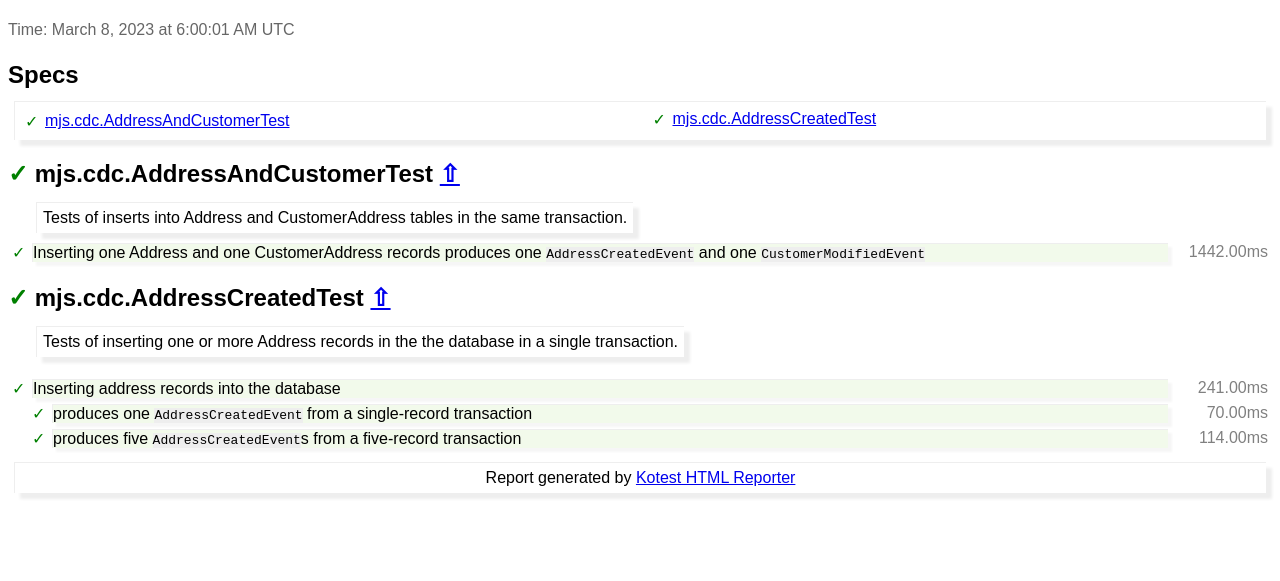
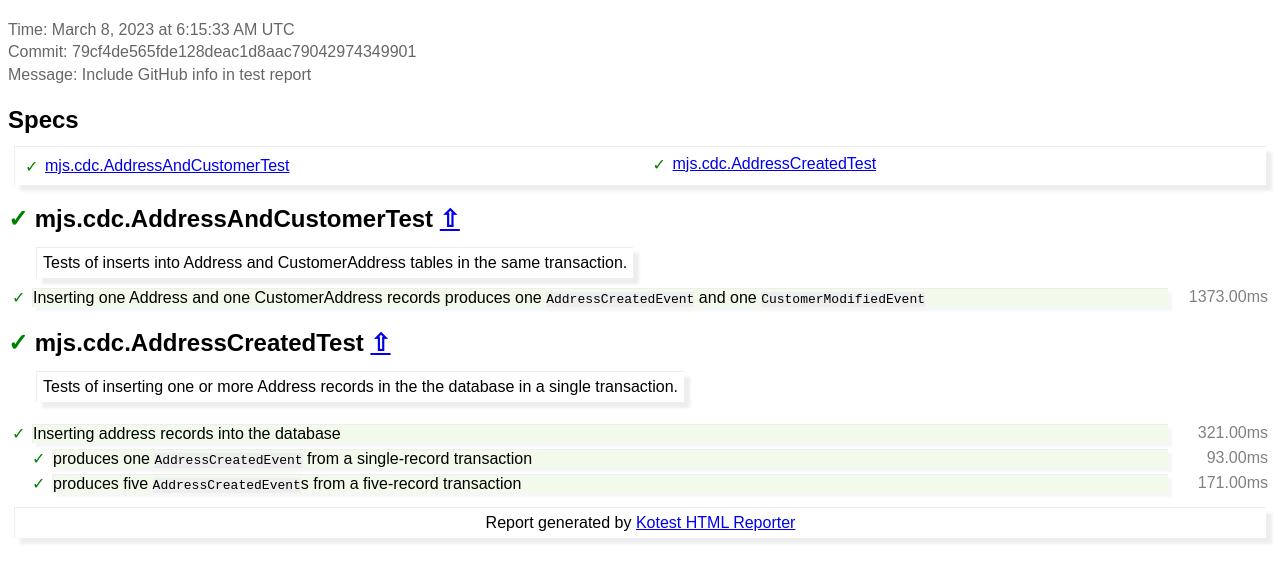
Before and after one commit to mjstrasser/cdc-kafka-streams, a plain HTML site: page index.html in a window 1280 px wide. Shown: the part 61-642 px from the top of the page. Drawn offline with Linux system fonts and the light colour scheme.

Commit message:
deploy: 79cf4de565fde128deac1d8aac79042974349901

```diff
--- a/index.html
+++ b/index.html
@@ -127,7 +127,7 @@ h2 {
   </head>
   <body>
     <h1>Test Results</h1>
-    <p class="timestamp">Time: March 8, 2023 at 6:00:01 AM UTC</p>
+    <p class="timestamp">Time: March 8, 2023 at 6:15:33 AM UTC<br>Commit: 79cf4de565fde128deac1d8aac79042974349901<br>Message: Include GitHub info in test report</p>
     <div class="toc">
       <h2 id="toc">Specs</h2>
       <div class="toc-entries shadow-box">
@@ -150,7 +150,7 @@ h2 {
       <div class="line">
         <div class="result-col"><span class="result-Success">✓</span></div>
         <div class="name-col Success"><span class="name">Inserting one Address and one CustomerAddress records produces one <span class='code'>AddressCreatedEvent</span> and one <span class='code'>CustomerModifiedEvent</span></span></div>
-        <div class="duration-col"><span class="duration">1442.00ms</span></div>
+        <div class="duration-col"><span class="duration">1373.00ms</span></div>
       </div>
       <h2 id="mjs.cdc.AddressCreatedTest"><span class="result-Success">✓</span>&nbsp;mjs.cdc.AddressCreatedTest&nbsp;<a href="#toc">⇧</a></h2>
       <div class="line">
@@ -161,19 +161,19 @@ h2 {
       <div class="line">
         <div class="result-col"><span class="result-Success">✓</span></div>
         <div class="name-col Success"><span class="name">Inserting address records into the database</span></div>
-        <div class="duration-col"><span class="duration">241.00ms</span></div>
+        <div class="duration-col"><span class="duration">321.00ms</span></div>
       </div>
       <div class="line">
         <div class="block-col"></div>
         <div class="result-col"><span class="result-Success">✓</span></div>
         <div class="name-col Success"><span class="name">produces one <span class='code'>AddressCreatedEvent</span> from a single-record transaction</span></div>
-        <div class="duration-col"><span class="duration">70.00ms</span></div>
+        <div class="duration-col"><span class="duration">93.00ms</span></div>
       </div>
       <div class="line">
         <div class="block-col"></div>
         <div class="result-col"><span class="result-Success">✓</span></div>
         <div class="name-col Success"><span class="name">produces five <span class='code'>AddressCreatedEvent</span>s from a five-record transaction</span></div>
-        <div class="duration-col"><span class="duration">114.00ms</span></div>
+        <div class="duration-col"><span class="duration">171.00ms</span></div>
       </div>
     </div>
     <div class="shadow-box tagline">Report generated by <a href="https://github.com/mjstrasser/kotest-html-reporter#kotest-html-reporter" target="_blank">Kotest HTML Reporter</a></div>
```
